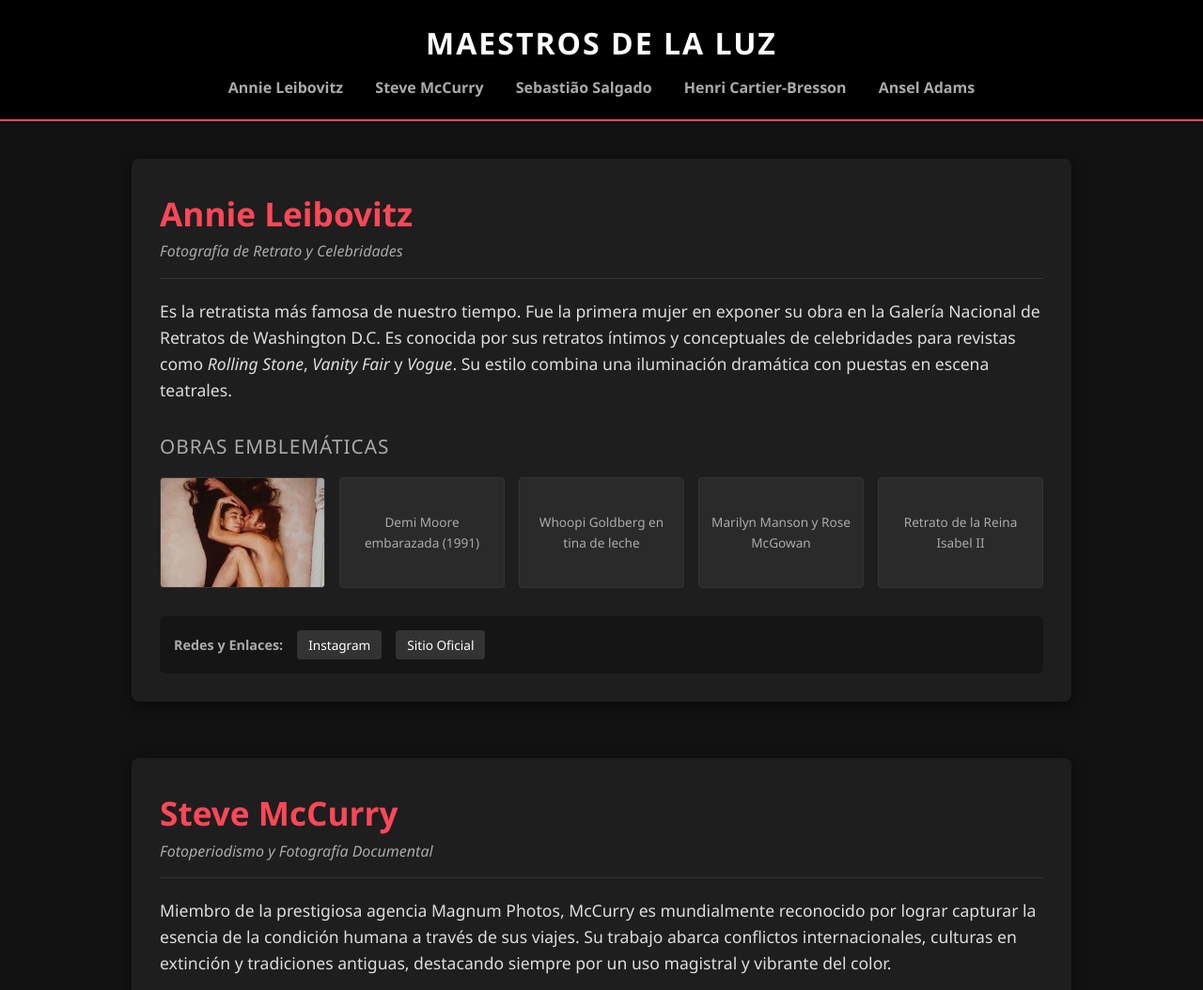
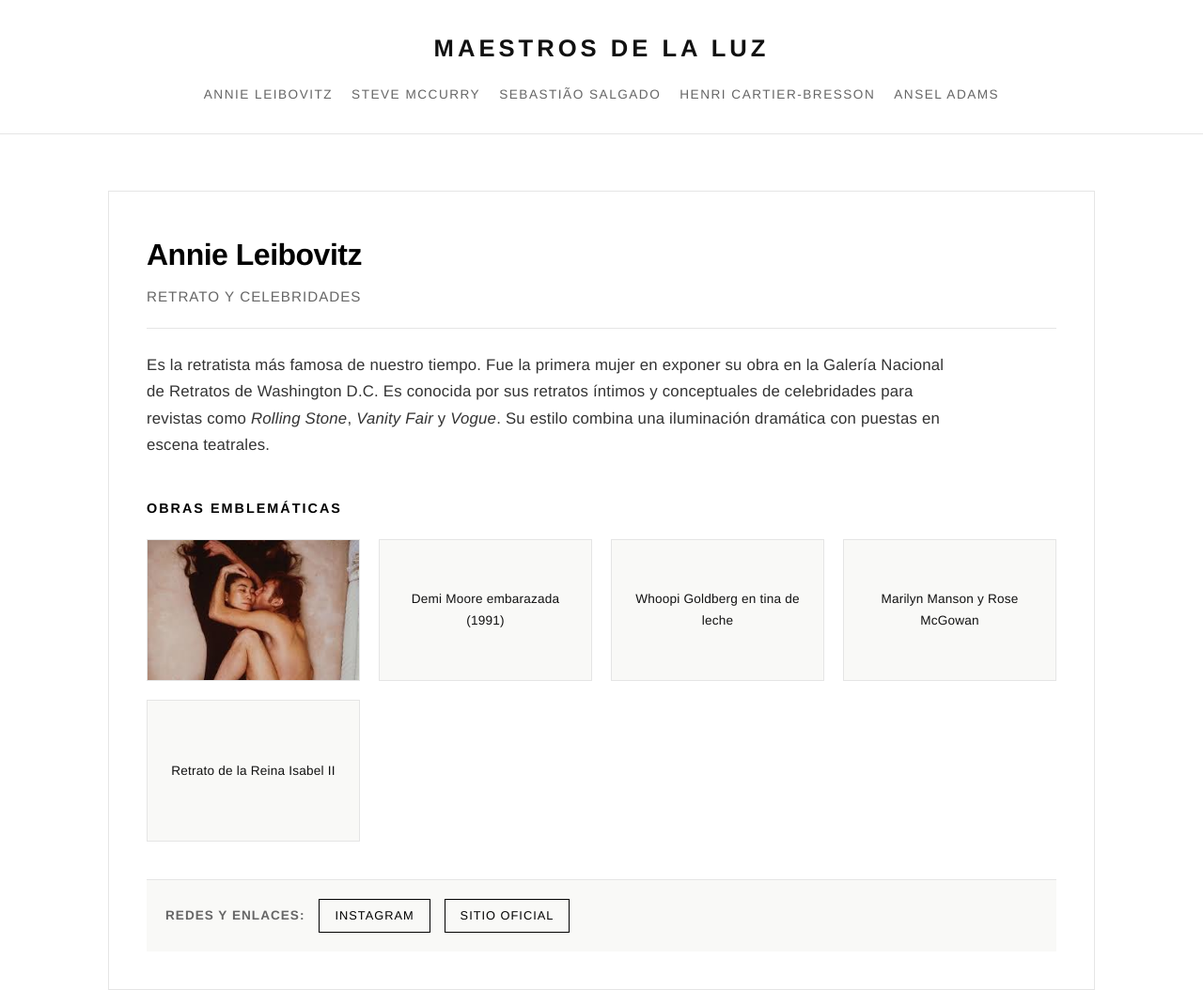
Before and after one commit to fjcastalv-dot/Sexojavi, a plain HTML site: page index.html in a window 1280 px wide. Shown: the top 1054 px of the page at 94% size. Drawn offline with Linux system fonts and the light colour scheme.

Commit message:
Update index.html

```diff
--- a/index.html
+++ b/index.html
@@ -3,46 +3,63 @@
 <head>
     <meta charset="UTF-8">
     <meta name="viewport" content="width=device-width, initial-scale=1.0">
-    <title>Maestros de la Luz - Los Mejores Fotógrafos</title>
+    <title>Maestros de la Luz - Galería de Fotografía</title>
     <style>
         :root {
-            --bg-color: #121212;
-            --card-bg: #1e1e1e;
-            --text-color: #ffffff;
-            --text-secondary: #aaaaaa;
-            --accent-color: #ff4757;
+            --bg-color: #ffffff;
+            --bg-secondary: #f9f9f7; /* Un tono crema/beige muy sutil de galería */
+            --border-color: #e5e5e5;
+            --text-color: #111111;
+            --text-secondary: #666666;
+            --accent-color: #000000; /* Estilo minimalista basado en negro puro */
+        }
+
+        * {
+            box-sizing: border-box;
         }
 
         body {
-            font-family: 'Segoe UI', Tahoma, Geneva, Verdana, sans-serif;
+            font-family: 'Helvetica Neue', Helvetica, Arial, sans-serif;
             background-color: var(--bg-color);
             color: var(--text-color);
             margin: 0;
             padding: 0;
-            line-height: 1.6;
+            line-height: 1.7;
+            letter-spacing: 0.2px;
         }
 
         header {
-            background-color: #000;
-            padding: 20px;
+            background-color: var(--bg-color);
+            padding: 30px 20px;
             text-align: center;
             position: sticky;
             top: 0;
             z-index: 1000;
-            border-bottom: 2px solid var(--accent-color);
+            border-bottom: 1px solid var(--border-color);
         }
 
         header h1 {
-            margin: 0 0 10px 0;
-            font-size: 2rem;
-            letter-spacing: 2px;
+            margin: 0 0 15px 0;
+            font-size: 1.6rem;
+            font-weight: 700;
+            letter-spacing: 4px;
+            text-transform: uppercase;
+        }
+
+        nav {
+            display: flex;
+            justify-content: center;
+            flex-wrap: wrap;
+            gap: 20px;
         }
 
         nav a {
             color: var(--text-secondary);
             text-decoration: none;
-            margin: 0 15px;
-            font-weight: bold;
+            font-size: 0.85rem;
+            text-transform: uppercase;
+            letter-spacing: 1.5px;
+            font-weight: 500;
             transition: color 0.3s;
         }
 
@@ -51,81 +68,91 @@
         }
 
         .container {
-            max-width: 1000px;
-            margin: 40px auto;
-            padding: 0 20px;
+            max-width: 1100px;
+            margin: 60px auto;
+            padding: 0 25px;
         }
 
         .profile-card {
-            background-color: var(--card-bg);
-            border-radius: 8px;
-            padding: 30px;
-            margin-bottom: 60px;
-            box-shadow: 0 4px 15px rgba(0,0,0,0.5);
+            background-color: var(--bg-color);
+            border: 1px solid var(--border-color);
+            border-radius: 0px; /* Bordes rectos para un look más arquitectónico y de galería */
+            padding: 40px;
+            margin-bottom: 80px;
+            transition: border-color 0.3s;
+        }
+
+        .profile-card:hover {
+            border-color: var(--accent-color);
         }
 
         .profile-header {
-            border-bottom: 1px solid #333;
-            padding-bottom: 15px;
-            margin-bottom: 20px;
+            border-bottom: 1px solid var(--border-color);
+            padding-bottom: 20px;
+            margin-bottom: 25px;
         }
 
         .profile-header h2 {
-            margin: 0;
-            font-size: 2.2rem;
+            margin: 0 0 5px 0;
+            font-size: 2rem;
+            font-weight: 600;
+            letter-spacing: -0.5px;
             color: var(--accent-color);
         }
 
         .profile-header .specialty {
-            font-style: italic;
+            font-size: 0.95rem;
+            text-transform: uppercase;
+            letter-spacing: 1px;
             color: var(--text-secondary);
+            font-weight: 400;
         }
 
         .bio {
-            font-size: 1.1rem;
-            margin-bottom: 30px;
-            color: #dddddd;
+            font-size: 1.05rem;
+            margin-bottom: 40px;
+            color: #333333;
+            max-width: 850px;
         }
 
         .gallery-title {
-            font-size: 1.3rem;
-            margin-bottom: 15px;
+            font-size: 0.9rem;
+            margin-bottom: 20px;
             text-transform: uppercase;
-            letter-spacing: 1px;
-            color: var(--text-secondary);
+            letter-spacing: 2px;
+            font-weight: 600;
+            color: var(--accent-color);
         }
 
         .gallery {
             display: grid;
-            grid-template-columns: repeat(auto-fit, minmax(150px, 1fr));
-            gap: 15px;
-            margin-bottom: 30px;
+            grid-template-columns: repeat(auto-fit, minmax(180px, 1fr));
+            gap: 20px;
+            margin-bottom: 40px;
         }
 
         .photo-item {
             position: relative;
-            background-color: #2a2a2a;
-            border-radius: 4px;
+            background-color: var(--bg-secondary);
+            border-radius: 0px;
             overflow: hidden;
             aspect-ratio: 3 / 2;
             display: flex;
             align-items: center;
             justify-content: center;
             cursor: pointer;
-            border: 1px solid #333;
-            /* Transición suave para cuando entra y SALE el mouse */
-            transition: transform 0.4s ease-in-out, border-color 0.4s ease-in-out, box-shadow 0.4s ease-in-out;
+            border: 1px solid var(--border-color);
+            transition: transform 0.4s cubic-bezier(0.16, 1, 0.3, 1), border-color 0.4s, box-shadow 0.4s;
         }
 
-        /* Animación limpia y de escala elegante al pasar el mouse */
+        /* Efecto de elevación limpia e impecable al estilo exposición de arte */
         .photo-item:hover {
-            transform: scale(1.08);
+            transform: translateY(-5px);
             border-color: var(--accent-color);
-            box-shadow: 0 8px 20px rgba(255, 71, 87, 0.3);
+            box-shadow: 0 10px 25px rgba(0, 0, 0, 0.08);
             z-index: 10;
         }
 
-        /* Estilos para que las imágenes reales se adapten perfectamente */
         .photo-item img {
             width: 100%;
             height: 100%;
@@ -136,56 +163,74 @@
         .photo-item span {
             font-size: 0.85rem;
             text-align: center;
-            padding: 10px;
-            color: var(--text-secondary);
+            padding: 15px;
+            font-weight: 400;
+            color: var(--text-color);
         }
 
         .social-media {
             display: flex;
             gap: 15px;
             align-items: center;
-            background-color: #151515;
-            padding: 15px;
-            border-radius: 6px;
+            background-color: var(--bg-secondary);
+            padding: 20px;
+            border-top: 1px solid var(--border-color);
         }
 
         .social-media span {
-            font-weight: bold;
-            font-size: 0.9rem;
+            font-weight: 600;
+            font-size: 0.85rem;
+            text-transform: uppercase;
+            letter-spacing: 1px;
             color: var(--text-secondary);
         }
 
         .social-link {
-            color: #fff;
+            color: var(--accent-color);
             text-decoration: none;
-            background-color: #333;
-            padding: 5px 12px;
-            border-radius: 4px;
-            font-size: 0.85rem;
-            transition: background-color 0.3s;
+            background-color: transparent;
+            border: 1px solid var(--accent-color);
+            padding: 6px 16px;
+            border-radius: 0px;
+            font-size: 0.8rem;
+            text-transform: uppercase;
+            letter-spacing: 1px;
+            font-weight: 500;
+            transition: background-color 0.3s, color 0.3s;
         }
 
         .social-link:hover {
             background-color: var(--accent-color);
+            color: #ffffff;
         }
 
         footer {
             text-align: center;
-            padding: 30px;
-            background-color: #000;
+            padding: 40px;
+            background-color: var(--bg-secondary);
             color: var(--text-secondary);
-            font-size: 0.9rem;
+            font-size: 0.85rem;
+            border-top: 1px solid var(--border-color);
+            letter-spacing: 0.5px;
         }
 
         @media (max-width: 600px) {
+            header h1 {
+                font-size: 1.3rem;
+            }
             nav {
-                display: flex;
                 flex-direction: column;
-                gap: 10px;
+                gap: 12px;
+                align-items: center;
+            }
+            .profile-card {
+                padding: 25px;
+                margin-bottom: 50px;
             }
             .social-media {
                 flex-direction: column;
                 align-items: flex-start;
+                gap: 12px;
             }
         }
     </style>
@@ -193,7 +238,7 @@
 <body>
 
     <header>
-        <h1>MAESTROS DE LA LUZ</h1>
+        <h1>Maestros de la Luz</h1>
         <nav>
             <a href="#leibovitz">Annie Leibovitz</a>
             <a href="#mccurry">Steve McCurry</a>
@@ -208,7 +253,7 @@
         <section id="leibovitz" class="profile-card">
             <div class="profile-header">
                 <h2>Annie Leibovitz</h2>
-                <div class="specialty">Fotografía de Retrato y Celebridades</div>
+                <div class="specialty">Retrato y Celebridades</div>
             </div>
             <p class="bio">
                 Es la retratista más famosa de nuestro tiempo. Fue la primera mujer en exponer su obra en la Galería Nacional de Retratos de Washington D.C. Es conocida por sus retratos íntimos y conceptuales de celebridades para revistas como <i>Rolling Stone</i>, <i>Vanity Fair</i> y <i>Vogue</i>. Su estilo combina una iluminación dramática con puestas en escena teatrales.
@@ -235,7 +280,7 @@
         <section id="mccurry" class="profile-card">
             <div class="profile-header">
                 <h2>Steve McCurry</h2>
-                <div class="specialty">Fotoperiodismo y Fotografía Documental</div>
+                <div class="specialty">Fotoperiodismo y Documental</div>
             </div>
             <p class="bio">
                 Miembro de la prestigiosa agencia Magnum Photos, McCurry es mundialmente reconocido por lograr capturar la esencia de la condición humana a través de sus viajes. Su trabajo abarca conflictos internacionales, culturas en extinción y tradiciones antiguas, destacando siempre por un uso magistral y vibrante del color.
@@ -260,7 +305,7 @@
         <section id="salgado" class="profile-card">
             <div class="profile-header">
                 <h2>Sebastião Salgado</h2>
-                <div class="specialty">Fotografía Socio-Documental y Paisaje</div>
+                <div class="specialty">Socio-Documental y Paisaje</div>
             </div>
             <p class="bio">
                 Fotógrafo brasileño famoso por sus proyectos a largo plazo que documentan las realidades de la pobreza, el trabajo manual y los paisajes vírgenes del planeta. Su inconfundible estilo en blanco y negro, lleno de texturas, matices épicos y una profunda empatía social, convierte sus imágenes en verdaderas obras de arte de denuncia universal.
@@ -310,7 +355,7 @@
         <section id="adams" class="profile-card">
             <div class="profile-header">
                 <h2>Ansel Adams</h2>
-                <div class="specialty">Fotografía de Paisaje y Conservacionismo</div>
+                <div class="specialty">Paisaje y Conservacionismo</div>
             </div>
             <p class="bio">
                 Famoso por sus majestuosas fotografías en blanco y negro de los paisajes del oeste de EE.UU., especialmente del Parque Nacional Yosemite. Desarrolló, junto a Fred Archer, el famoso <i>"Sistema de Zonas"</i>, una técnica que permitía calcular con precisión matemática la exposición y el revelado para conseguir un rango dinámico perfecto. Fue un pilar del ecologismo fotográfico.
```
